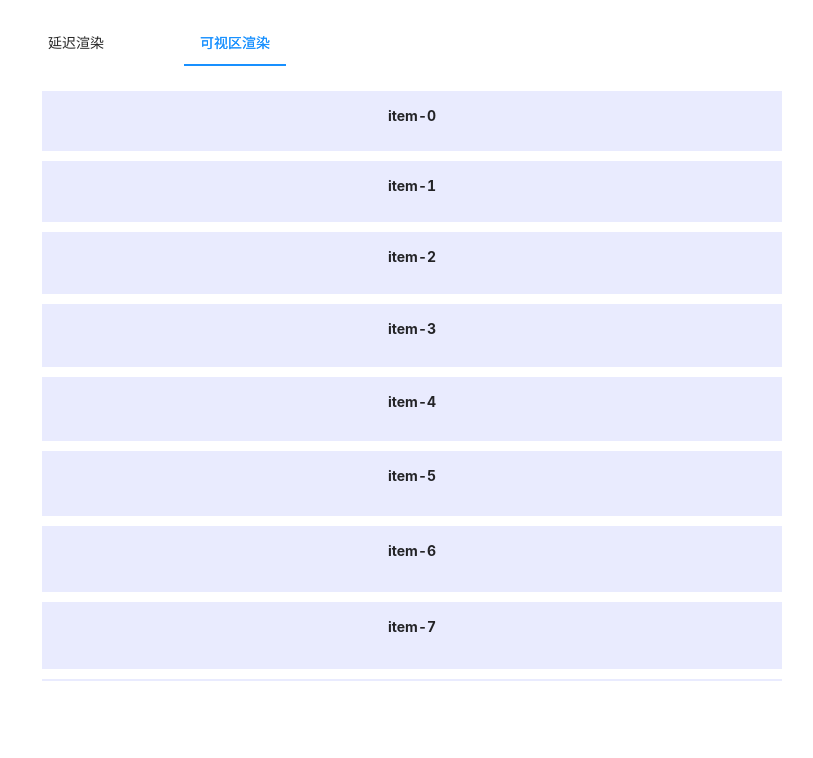
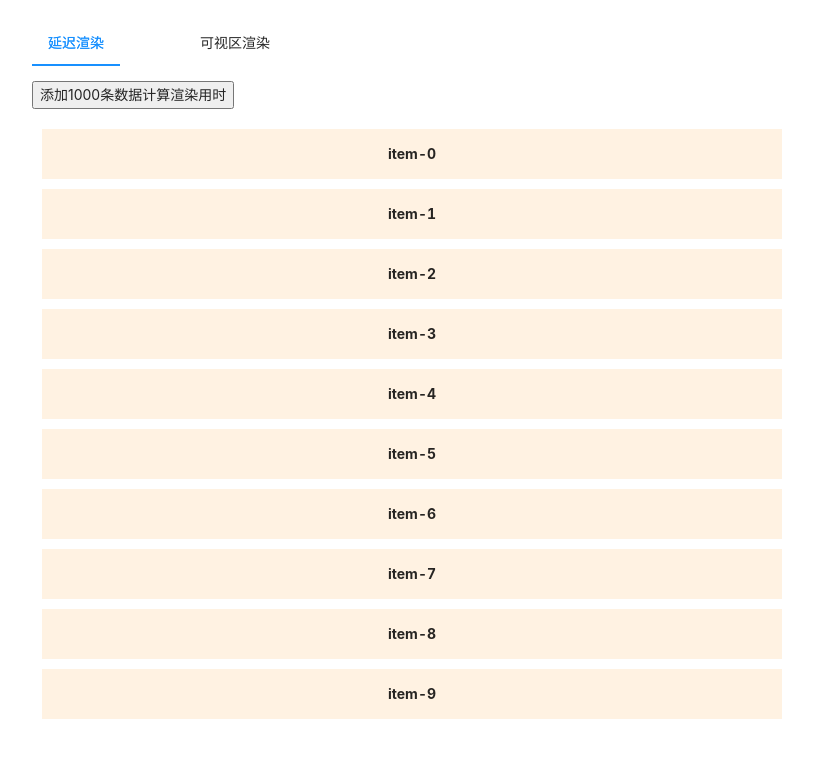
Before and after one commit to JQSC/JQSC.github.io, a React app: page / in a window 1280 px wide. Shown: the top 758 px of the page, without its empty margins (228-1041 px from the left). Built offline with nearby package versions, Linux system fonts and the light colour scheme.

Commit message:
不固定高度的虚拟渲染

```diff
--- a/src/list/LazyRender.js
+++ b/src/list/LazyRender.js
@@ -1,4 +1,4 @@
-import { useState } from 'react'
+import { useState, useEffect, useRef } from 'react'
 
 function getDateNow() {
     return performance.now()
@@ -22,9 +22,17 @@ function createItem(size) {
     return list
 }
 
+
+const viewHeight = 600;
+
+//子项最低高度为60,多加载4项，防止过快滚动白屏
+const minCount = parseInt(viewHeight / 60) + 4;
+
 function LazyRender() {
 
-    const [data, setData] = useState(createItem(20))
+    const [data, setData] = useState(createItem(50))
+
+    const [currentIndex, setCurrentIndex] = useState(0)
 
     const add = () => {
         const startTime = getDateNow();
@@ -38,6 +46,8 @@ function LazyRender() {
     }
 
     const onScroll = (e) => {
+        if (currentIndex >= (data.length - 1)) return;
+
         const continer = e.target;
         //clientHeight包含padding
         //offsetHeight包含padding + bordr +滚动条
@@ -45,16 +55,26 @@ function LazyRender() {
         const currentScrollTop = continer.scrollTop;
 
         if (maxScrollTop - currentScrollTop < 20) {
-            setData([...data, ...createItem(20)])
+            setCurrentIndex(minCount + currentIndex);
         }
     }
+
+
+    useEffect(
+        () => {
+            setCurrentIndex(minCount);
+        },
+        [data]
+    )
+
+    const currentList = data.slice(0, currentIndex);
 
     return (
         <div>
             <button onClick={add}>添加1000条数据计算渲染用时</button>
-            <div className={'async-list'} onScroll={onScroll}>
+            <div className={'async-list'} style={{ height: viewHeight }} onScroll={onScroll}>
                 {
-                    data.map((item, i) => {
+                    currentList.map((item, i) => {
                         return <div className={'async-list-item'} style={{ backgroundColor: item.bg }} key={i}>item-{i}</div>
                     })
                 }
--- a/src/list/ViewRender.js
+++ b/src/list/ViewRender.js
@@ -18,6 +18,38 @@ function createItem(size) {
     return list
 }
 
+function getOffsetTop(scrollTop, data) {
+    let total = 0;
+    for (let i = 0, l = data.length; i < l; i++) {
+        const item = data[i];
+        total += item.height;
+        if (total >= scrollTop) {
+            return total - item.height
+        }
+    }
+    return 0
+}
+
+
+function findNearestItemIndex(scrollTop, data) {
+    let total = 0;
+    for (let i = 0, l = data.length; i < l; i++) {
+        const item = data[i];
+        total += item.height;
+        if (total >= scrollTop || (i === l - 1)) {
+            return i
+        }
+    }
+    return 0
+}
+
+function setItemHeight(item, isSame) {
+    //高度算法暂用序号加固定高度
+    const itemHeight = (isSame ? item.index : 0) + 60;
+    item.height = itemHeight;
+    return item
+}
+
 function View() {
 
     const [data, setData] = useState([]);
@@ -25,87 +57,69 @@ function View() {
     const viewHeight = 600;
     //可视区子项列表
     const [viewData, setViewData] = useState([]);
-    //可视区子项起始、终止位置；
-    const [position, setPosition] = useState({
-        startIndex: 0,
-        endIndex: 0
-    })
+
     //滚动高度
     const [contentHeight, setContentHeight] = useState(0)
 
+    const [isSame, setIsSame] = useState(false);
+
     const ref = useRef();
 
-    const onScroll = (e) => {
-        const currentScrollTop = e.target.scrollTop;
-        let fixedScrollTop = 0 //currentScrollTop - currentScrollTop % 60;
+    const onScroll = (scrollTop) => {
+        const currentScrollTop = scrollTop//e.target.scrollTop;
+        //当偏移量不是子项的整数倍时，偏移量不做改变，交由浏览器自身控制滚动
+        const offsetTop = getOffsetTop(currentScrollTop, data) //currentScrollTop - currentScrollTop % 60;
 
-        let startHeight = 0;
-        let endHeight = 0;
-        let startIndex = 0;
-        let endIndex = 0;
-        for (let item of data) {
-            //缓存每一个子项高度到列表项中
-            startHeight += item.height;
-            if (startHeight >= currentScrollTop && !startIndex) {
-                startIndex = item.index;
-                fixedScrollTop = currentScrollTop + ( startHeight - currentScrollTop)
-            }
-            if (startHeight >= currentScrollTop) {
-                endHeight += item.height;
-            }
-            if (endHeight > viewHeight && !endIndex) {
-                endIndex = item.index;
-            }
-        }
+        const startIndex = findNearestItemIndex(currentScrollTop, data)
+        const endIndex = findNearestItemIndex(currentScrollTop + viewHeight, data)
 
         setViewData(data.slice(startIndex, endIndex + 1))
 
-
-        ref.current.style.transform = `translate3d(0, ${currentScrollTop}px, 0)`
+        ref.current.style.transform = `translate3d(0, ${offsetTop}px, 0)`
 
     }
 
+    const changeMode = (bol) => {
+        setIsSame(bol)
+    }
+
+    useEffect(() => {
         //模拟异步获取数据
-    useEffect(() => {
         setTimeout(() => {
-            let resData = createItem(1000);
-            //初始化viewData和contentHeight
-            let totalHeight = 0;
-            let startIndex = 0;
-            let endIndex = 0;
-            for (let item of resData) {
-                //高度算法暂用序号加固定高度
-                let itemHeight = item.index + 60;
-                item.height = itemHeight;
-                //缓存每一个子项高度到列表项中
-                totalHeight += itemHeight;
-                if (totalHeight > viewHeight && !endIndex) {
-                    endIndex = item.index;
+            const listData = createItem(1000);
+            let scrollHeight = 0;
+
+            for (let item of listData) {
+                setItemHeight(item, isSame);
+                scrollHeight += item.height;
             }
-            }
-            setViewData(resData.slice(startIndex, endIndex + 1))
-            setPosition({
-                startIndex,
-                endIndex
-            })
-            setContentHeight(totalHeight);
-            setData(resData);
-        }, 1000)
-    }, [])
+
+            const startIndex = 0;
+            const endIndex = findNearestItemIndex(viewHeight, listData)
+
+            setViewData(listData.slice(startIndex, endIndex + 1))
+            setContentHeight(scrollHeight);
+            setData(listData);
+        }, 100)
+    }, [isSame])
 
     return (
-        <div className={'view-list'} style={{ height: viewHeight }} onScroll={onScroll}>
+        <div className={'view-list-wrapper'}>
+            <button onClick={() => changeMode(false)} style={{ marginRight: 10 }}>子项高度一致</button>
+            <button onClick={() => changeMode(true)}>子项高度不一致</button>
+            <div className={'view-list'} style={{ height: viewHeight }} onScroll={(e) => onScroll(e.target.scrollTop)}>
                 <div className={'continer-wrapper'} style={{ height: contentHeight }}></div>
                 <div className={'continer-content'} ref={ref}>
                     {
                         viewData.map((item, i) => {
                             const { bg, height, index } = item;
-                        return <div className={'view-list-item'} style={{ backgroundColor: bg, height }} key={i}>item-{index}</div>
+                            return <div className={'view-list-item'} style={{ backgroundColor: bg, height, lineHeight: height + 'px' }} key={i}>item-{index}</div>
                         })
                     }
                 </div>
+            </div>
+        </div>
 
-        </div>
     )
 }
 
--- a/src/list/index.js
+++ b/src/list/index.js
@@ -8,7 +8,7 @@ function List() {
 
     return (
         <div className={'list'}>
-            <Tabs defaultActiveKey="2" >
+            <Tabs defaultActiveKey="1" >
                 <TabPane tab="延迟渲染" key="1">
                     <LazyRender />
                 </TabPane>
--- a/src/list/index.styl
+++ b/src/list/index.styl
@@ -4,7 +4,6 @@
     margin: 0 auto
     .async-list
         position relative
-        height: 600px
         overflow-y: auto
         margin-top: 10px;
         .async-list-item
@@ -13,20 +12,21 @@
             line-height: 50px
             text-align: center
             font-weight: bold
-    .view-list
+    .view-list-wrapper
         position relative
-        overflow-y: auto
-        .continer-wrapper
+        .view-list
+            margin-top: 10px
             position relative
-        .continer-content
-            position: absolute
-            top: 0
-            bottom: 0
-            left: 0
-            right: 0
-            .view-list-item
-                margin: 10px
-                height: 50px
-                line-height: 50px
-                text-align: center
-                font-weight: bold
+            overflow-y: auto
+            .continer-wrapper
+                position relative
+            .continer-content
+                position: absolute
+                top: 0
+                bottom: 0
+                left: 0
+                right: 0
+                .view-list-item
+                    margin: 10px
+                    text-align: center
+                    font-weight: bold
```
Lines whose indentation alone changed are shown as unchanged.
